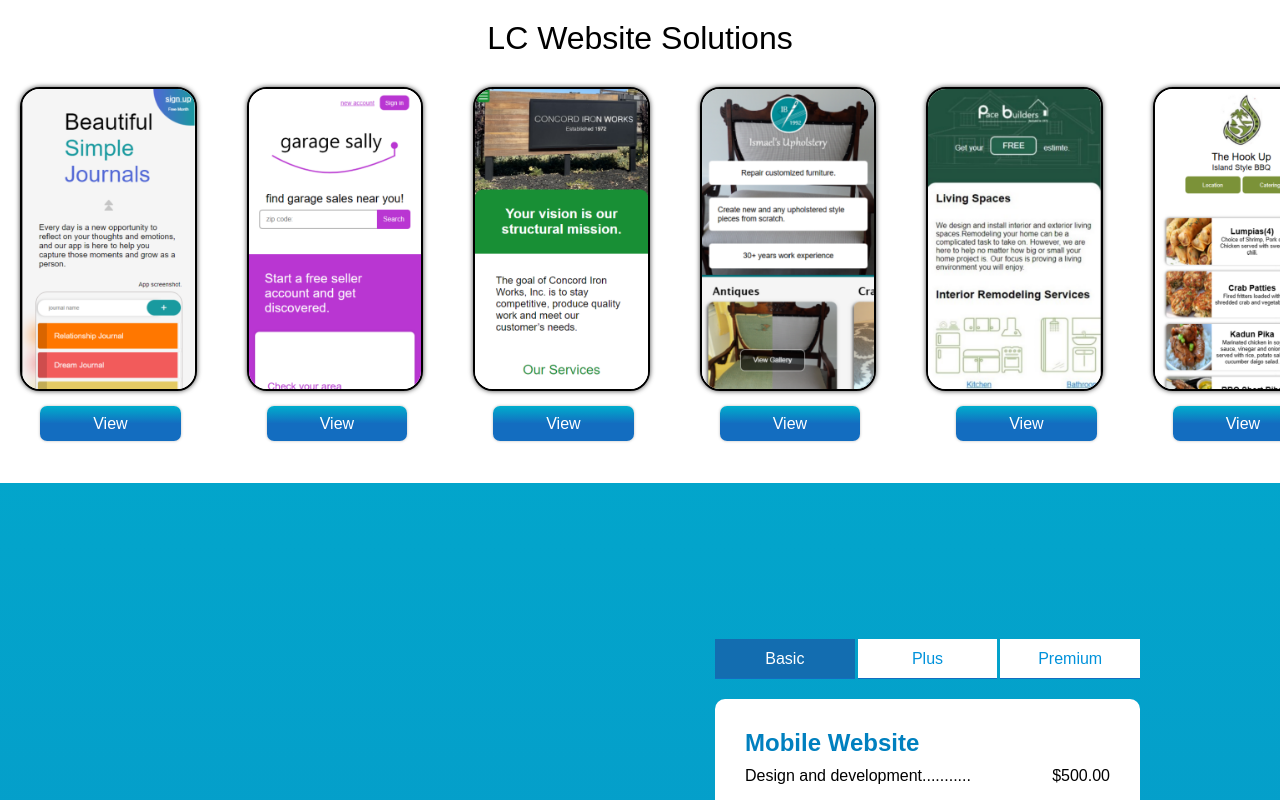
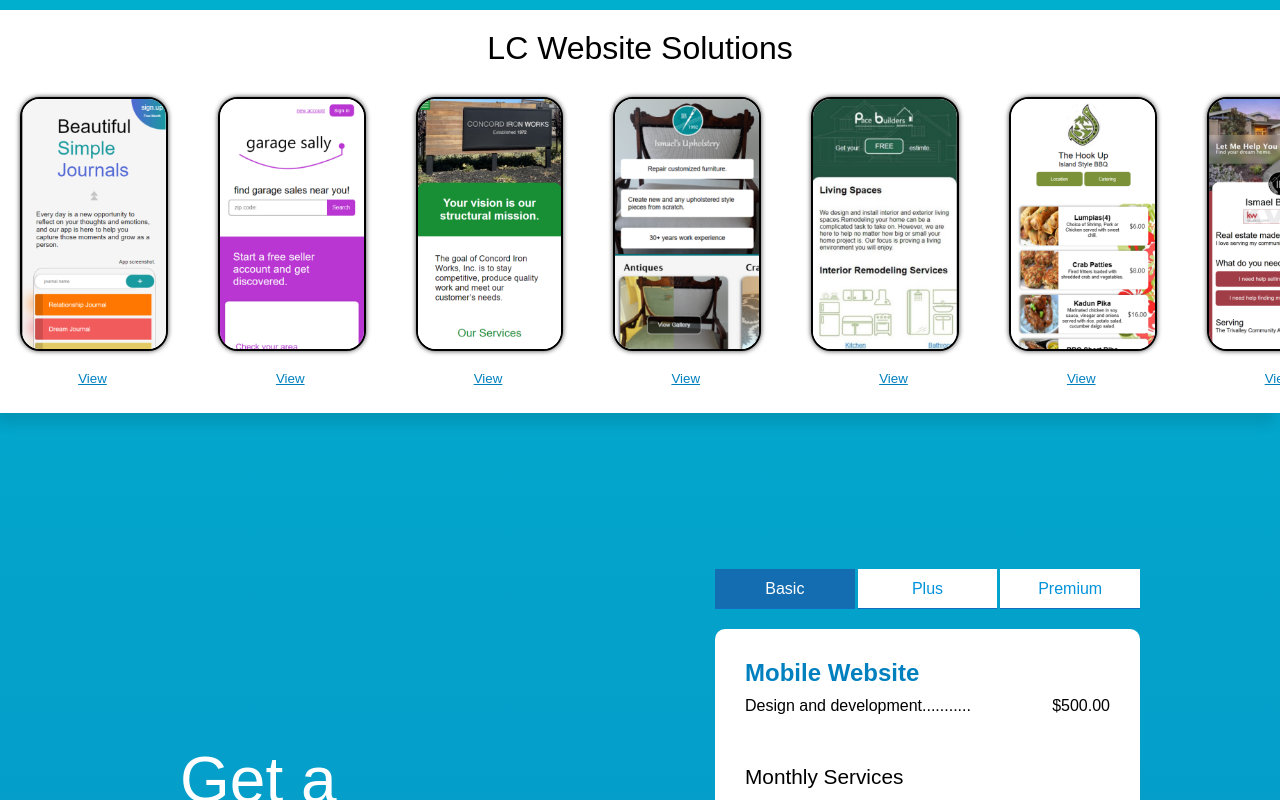
Before and after one commit to louieLouie117/react-portfolio, a React (Create React App) app in the folder client/: page / in a window 1280 px wide. Shown: the top 800 px of the page. Built offline with nearby package versions, Linux system fonts and the light colour scheme.

Commit message:
LayoutUpdated

```diff
--- a/client/src/components/LandingPage/WorkExperience.jsx
+++ b/client/src/components/LandingPage/WorkExperience.jsx
@@ -32,7 +32,7 @@ function WorkExperience(props) {
                     <img src="img/Portfolio/journalPocket414.png" alt=''/>
                           <footer className='CardFooter-Container'>
                           <a href="https://journalpocketapp.com/">
-                                  <button className='MainBTN'>View</button>
+                                  <button>View</button>
                                   </a>
 
                           </footer>
@@ -45,7 +45,7 @@ function WorkExperience(props) {
 
                              <footer className='CardFooter-Container'>
                              <a href="https://garagesallyapp.com/">
-                               <button className='MainBTN'>View</button>
+                               <button>View</button>
                                </a>
 
 
@@ -59,7 +59,7 @@ function WorkExperience(props) {
 
                              <footer className='CardFooter-Container'>
                              <a href="https://www.concordironworks.com/">
-                               <button className='MainBTN'>View</button>
+                               <button>View</button>
                                </a>
 
 
@@ -78,7 +78,7 @@ function WorkExperience(props) {
 
                           <footer className='CardFooter-Container'>
                           <a href="https://www.ibupholstery.com/">
-                            <button className='MainBTN'>View</button>
+                            <button>View</button>
                         </a>
                           </footer>
                   </li>
@@ -95,7 +95,7 @@ function WorkExperience(props) {
                                   </a>
 
                                   <a href="https://icy-flower-0ac939810.1.azurestaticapps.net">
-                                    <button className='MainBTN'>View</button>
+                                    <button>View</button>
                                   </a>
 
                               </footer>
@@ -112,7 +112,7 @@ function WorkExperience(props) {
 
                                     <footer className='CardFooter-Container'>
                                   <a href="https://www.thesugarayssweettea.com/">
-                                    <button className='MainBTN'>View</button>
+                                    <button>View</button>
                                     </a>
                                     </footer>
 
@@ -127,7 +127,7 @@ function WorkExperience(props) {
                                   <footer className='CardFooter-Container'>
 
                                   <a href="https://www.thehookup671islandbbq.com/">
-                                  <button className='MainBTN'>View</button>
+                                  <button>View</button>
                                   </a>
 
                               </footer>
@@ -142,7 +142,7 @@ function WorkExperience(props) {
 
                                     <footer className='CardFooter-Container'>
                                     <a href="https://www.ismaelbanuelosrealtor.com/">
-                                          <button className='MainBTN'>View</button>
+                                          <button>View</button>
                                         </a>
 
                                 </footer>
@@ -157,7 +157,7 @@ function WorkExperience(props) {
             <footer className='CardFooter-Container'>
 
             <a href="https://www.stmichaeloakgrove.com/">
-                  <button className='MainBTN'>View</button>
+                  <button>View</button>
                 </a>
 
         </footer>
@@ -173,7 +173,7 @@ function WorkExperience(props) {
                                 <footer className='CardFooter-Container'>
 
                                 <a href="https://www.deltasportsbar.com/">
-                                      <button className='MainBTN'>View</button>
+                                      <button>View</button>
                                     </a>
 
                             </footer>
@@ -190,7 +190,7 @@ function WorkExperience(props) {
 
                             <footer className='CardFooter-Container'>
                                 <a href="https://www.jrprolandscaping.com/">
-                                  <button className='MainBTN'>View</button>
+                                  <button>View</button>
                               </a>
                             </footer>
                         </li>
--- a/client/src/modules/LandingPageStyles.css
+++ b/client/src/modules/LandingPageStyles.css
@@ -181,6 +181,7 @@ li ::-webkit-scrollbar {
   position: relative;
   display: grid;
   background-color: white;
+  margin-top: 10px;
   /* background: linear-gradient(to bottom, #00aecd, #136DC0 45%); */
   /* box-shadow:  0 -10px 10px rgba(0, 0, 0, 0.104); */
 
@@ -267,7 +268,7 @@ li ::-webkit-scrollbar {
   height: auto;
   align-self: center;
   /* margin-top: -150px; */
-  /* box-shadow: -5px 10px 13px rgba(0, 0, 0, 0.11); */
+  box-shadow: -5px 10px 13px rgba(0, 0, 0, 0.11);
 }
 
 .cardItems>h1{
@@ -281,10 +282,8 @@ li ::-webkit-scrollbar {
   float: left;
   overflow-x: scroll;
   overflow-y: hidden;
-  scrollbar-width: none;
+  /* scrollbar-width: none; */
   margin: 0px;
-  padding-bottom: 20px;
-
 }
 
 .cardItems ul li:first-child{
@@ -310,7 +309,7 @@ li ::-webkit-scrollbar {
   border-radius: 12px 12px 0 0;
   box-shadow: 0 0 5px rgba(0, 0, 0, 0.74);
   justify-content: center;
-  height: 300px;
+  height: 250px;
   border: solid black 2px;
   border-radius: 20px;
   background-color: white;
@@ -1361,6 +1360,10 @@ h1, h3{
   border-radius: 7px;
   cursor: pointer;
   width: 90%;
+  border: none;
+  background: none;
+  color: #0080BF;
+  text-decoration: underline;
 }
 
 .FilterWebsite-Container{
--- a/client/src/modules/ServicesStyles.css
+++ b/client/src/modules/ServicesStyles.css
@@ -244,7 +244,7 @@ justify-items: flex-end;
 
     .Cost-Container{
         padding: 40px;
-        height: 100vh;
+        height: 80vh;
     }
 
     .Cost-Container>aside h1{
```
